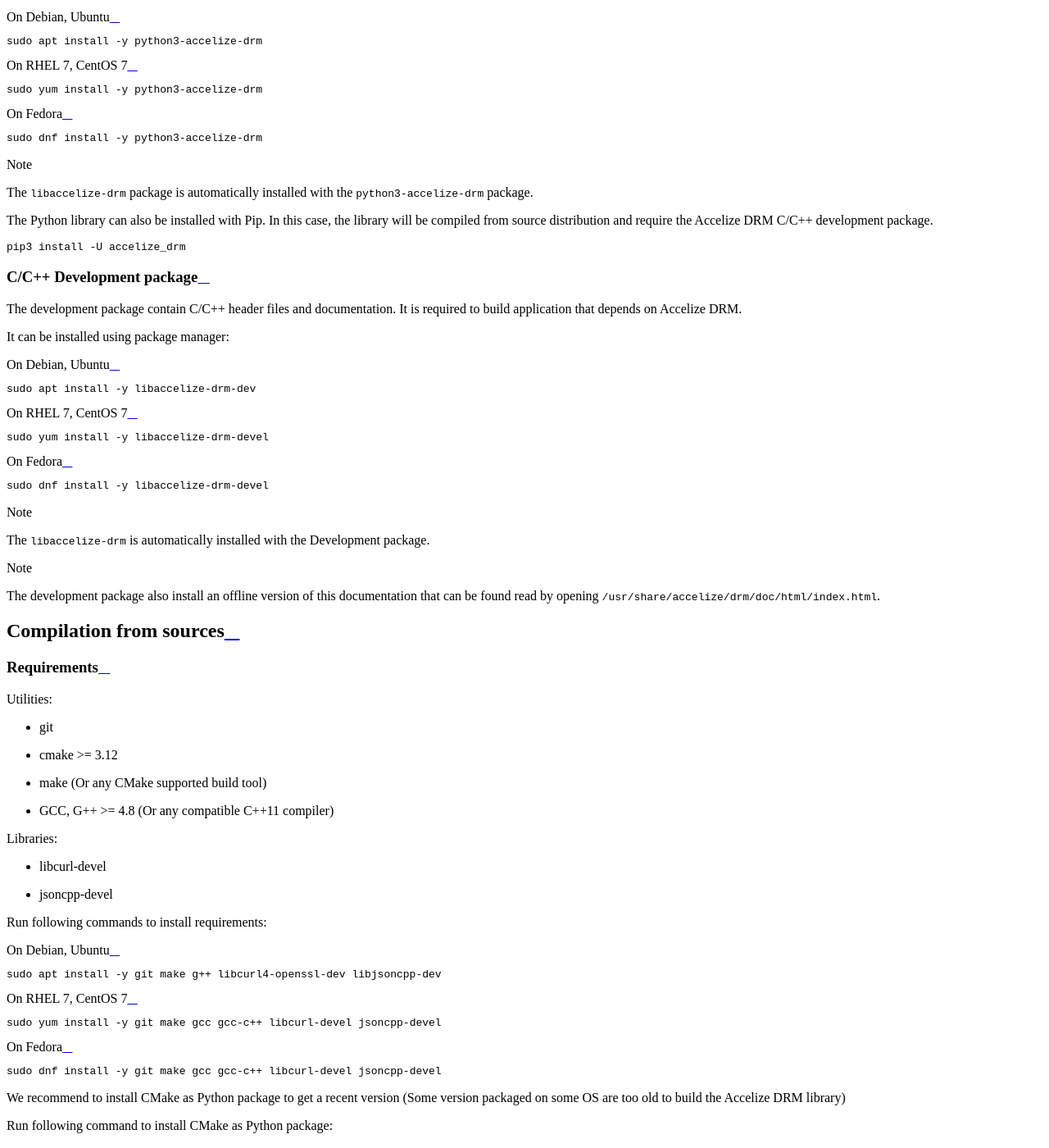
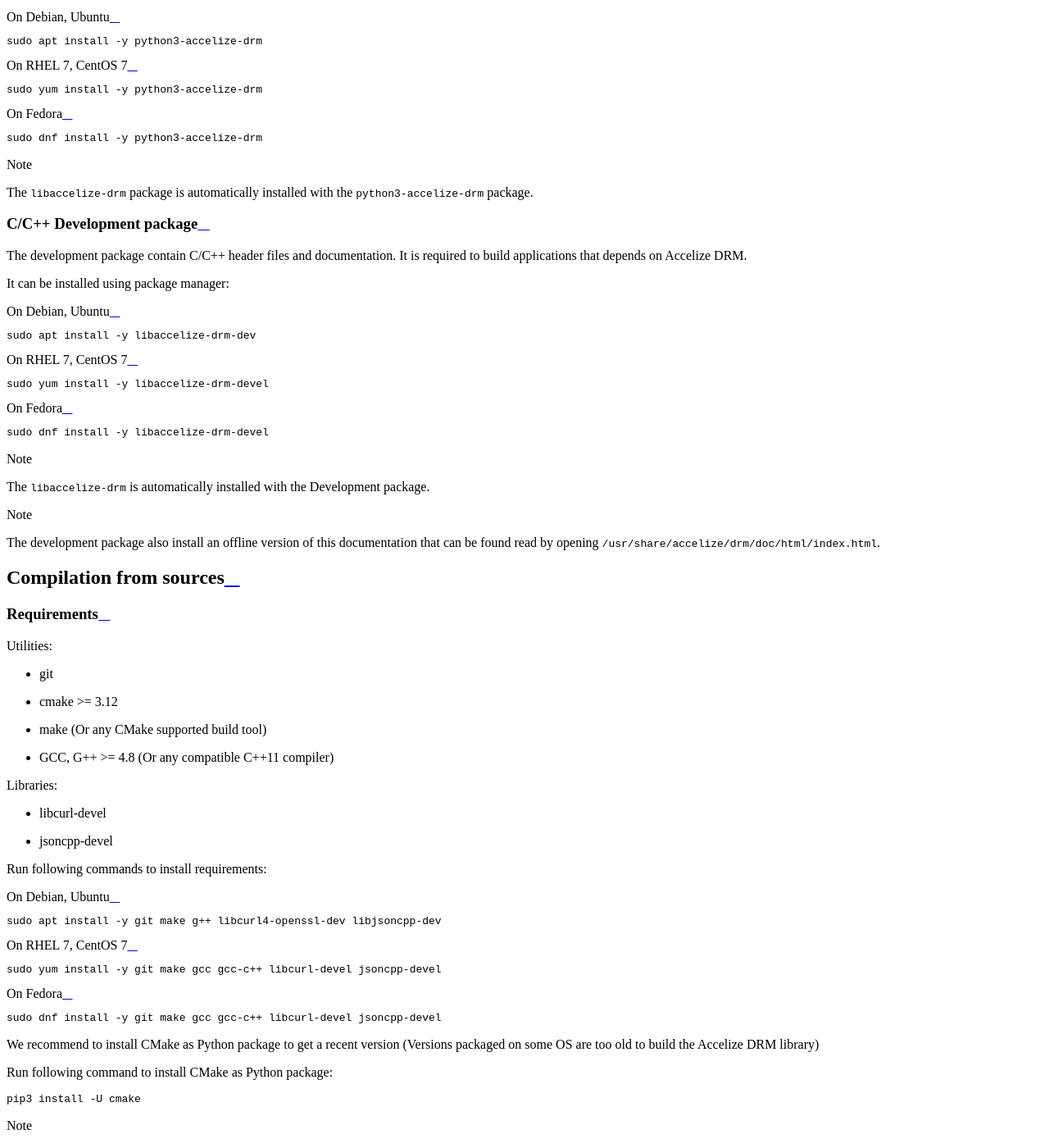
Before and after one commit to Accelize/drm, a Sphinx documentation site: the page built from doc/drm_library_installation.rst, in a window 1280 px wide and 1400 px high, scrolled down 3043 px. Shown: the whole window at 82% size. Built offline with Sphinx 7.4.7 and the Read the Docs theme 2.0.0, drawn with Linux system fonts in a browser that asks for light colours; some of the changed text lies outside the part shown.

Commit message:
Doc: Fix some issues.

```diff
--- a/doc/drm_library_installation.rst
+++ b/doc/drm_library_installation.rst
@@ -134,19 +134,11 @@ It can be installed using package manager:
 .. note:: The ``libaccelize-drm`` package is automatically installed with the
           ``python3-accelize-drm`` package.
 
-The Python library can also be installed with Pip. In this case, the library
-will be compiled from source distribution and require the Accelize DRM C/C++
-development package.
-
-.. code-block:: bash
-
-    pip3 install -U accelize_drm
-
 C/C++ Development package
 ~~~~~~~~~~~~~~~~~~~~~~~~~
 
 The development package contain C/C++ header files and documentation.
-It is required to build application that depends on Accelize DRM.
+It is required to build applications that depends on Accelize DRM.
 
 It can be installed using package manager:
 
@@ -208,7 +200,7 @@ Run following commands to install requirements:
     sudo dnf install -y git make gcc gcc-c++ libcurl-devel jsoncpp-devel
 
 We recommend to install CMake as Python package to get a recent version
-(Some version packaged on some OS are too old to build the Accelize DRM library)
+(Versions packaged on some OS are too old to build the Accelize DRM library)
 
 Run following command to install CMake as Python package:
 
@@ -223,7 +215,7 @@ To build Python Library
 
 Packages:
 
-* Python 3 with development package
+* Python3-devel
 
 Python packages:
 
@@ -550,7 +543,6 @@ Tests support following options:
 
 * **--integration**: Run integration tests, needs 2 FPGA.
 
-
 Running test on previously build environment
 ^^^^^^^^^^^^^^^^^^^^^^^^^^^^^^^^^^^^^^^^^^^^
 
```
Also changed, not shown: other parts of doc/drm_library_installation.rst (+4 -3 lines).
